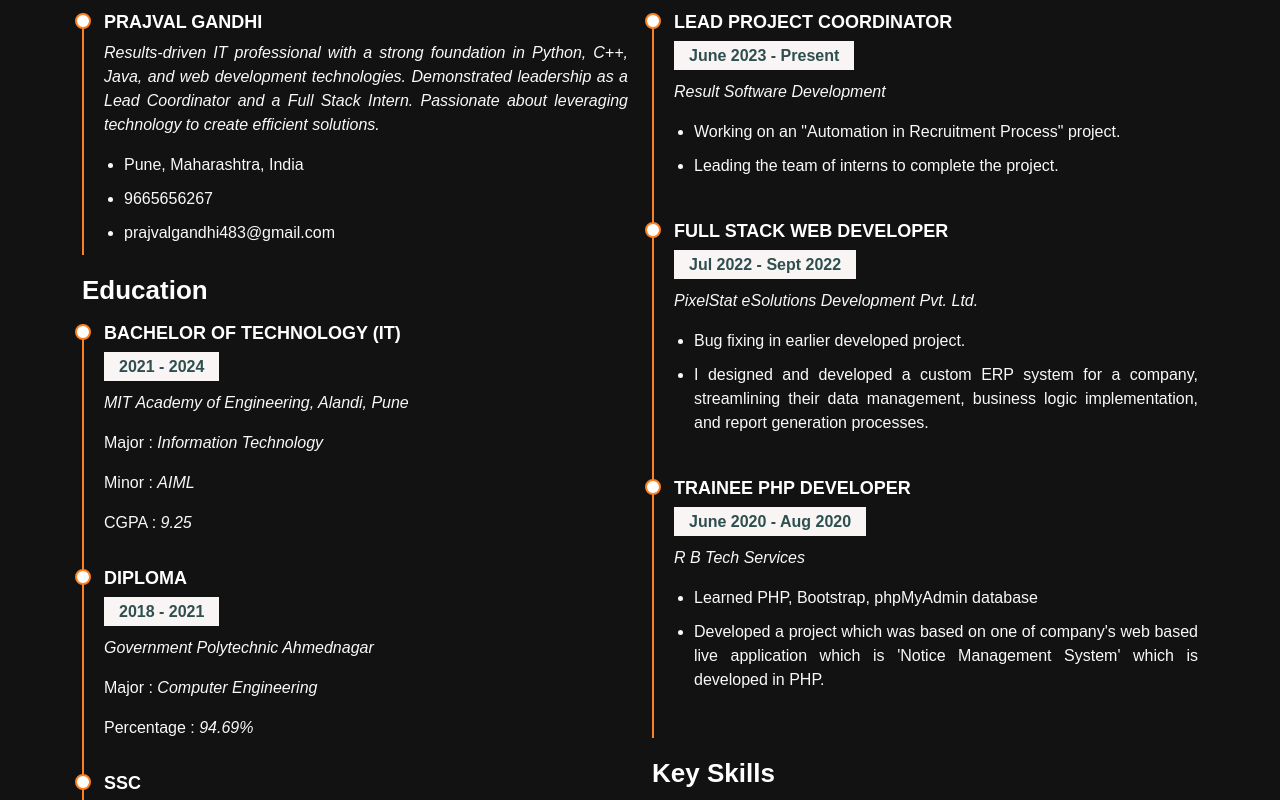
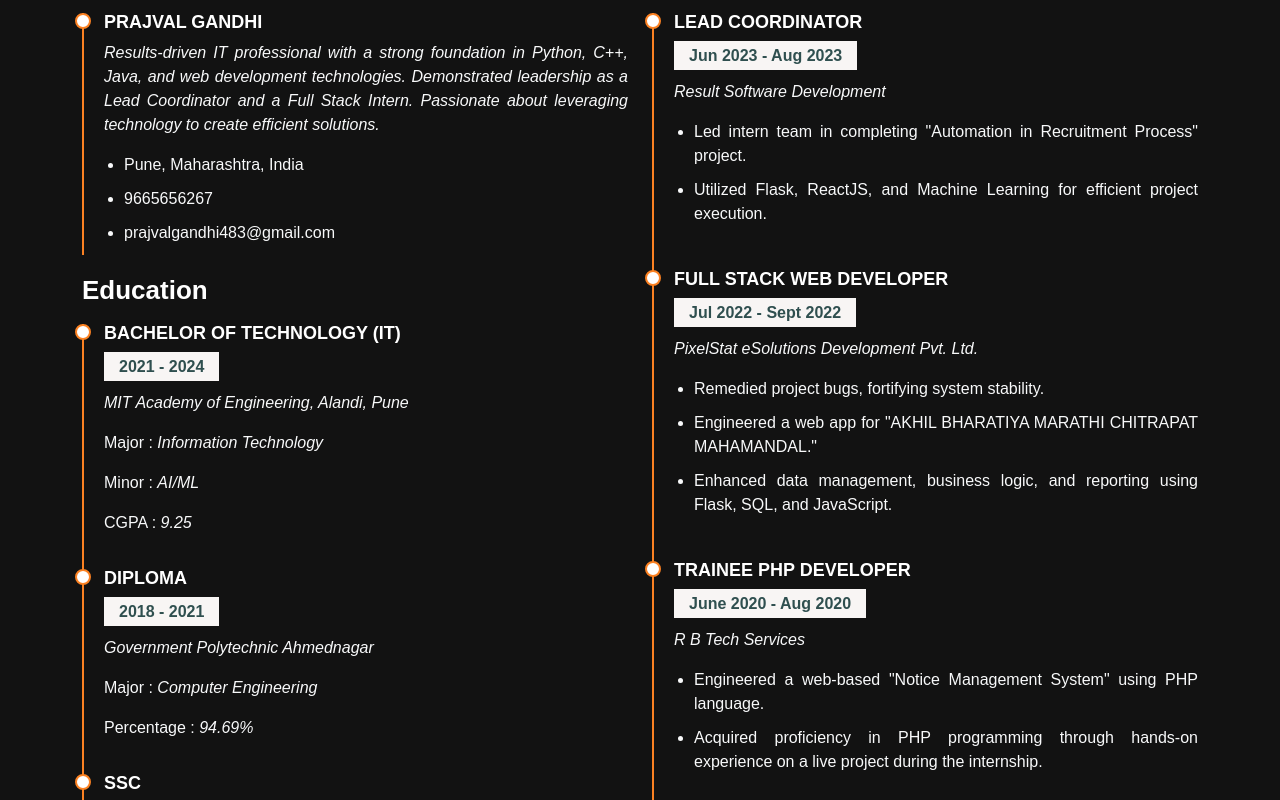
Before and after one commit to paju3125/Portfolio, a React (Create React App) app: page / in a window 1280 px wide. Shown: the part 2300-3100 px from the top of the page. Built offline with nearby package versions, Linux system fonts and the light colour scheme; some icons are missing.

Commit message:
content changed

```diff
--- a/src/components/internships/Internships.js
+++ b/src/components/internships/Internships.js
@@ -22,12 +22,90 @@ export default function Internships() {
             >
               <div className="card-body">
                 <div>
-                  <img src="/rbtechLogo.png" alt="" width={200} />
-                  <h5 className="card-title mt-3">PHP Developer - Intern</h5>
+                  <h5>
+                    <strong>Result Software Development Pvt. Ltd.</strong>
+                  </h5>
+                  <strong><h6 className="card-title mt-3">Lead Coordinator - Internship
+                  </h6></strong>
                 </div>
                 <ul className="card-text text-justify mt-3">
-                  <li> Developed a web-based <b>"Notice Management System"</b> during my internship using PHP language.</li><li> Gained expertise in PHP programming language while
-                    working on a live project during my internship. </li>
+                  <li>Led intern team in completing "Automation in Recruitment Process" project.
+                  </li>
+                  <li>Utilized Flask, ReactJS, and Machine Learning for efficient project execution.
+                  </li>
+                </ul>
+              </div>
+
+
+
+              <div className="card-footer my-2">
+                <p className="card-text">
+                  <span>
+                    <span className="badge bg-success p-1  mx-1">ReactJS</span>
+                    <span className="badge bg-danger p-1  mx-1">Flask</span>
+                    <span className="badge bg-light text-dark p-1  mx-1">
+                      Machine Learning
+                    </span>
+                    <span className="badge bg-info p-1  mx-1">Team Leadership</span>
+                  </span>
+                </p>
+              </div>
+            </div>
+          </div>
+
+          <div className="col" data-aos="zoom-in" data-aos-duration="1000">
+            <div
+              className="card bg-dark text-light mb-3"
+            >
+              <div className="card-body">
+                <div>
+                  <img
+                    src="/pixelstatLogo.jpg"
+                    alt=""
+                    width={200}
+                    height={40}
+                  />
+                  <h5 className="card-title mt-3">Full Stack Intern</h5>
+                </div>
+                <ul className="card-text text-justify mt-3">
+                  <li>Remedied project bugs, fortifying system stability.</li>
+                  <li>Engineered a web app for "AKHIL BHARATIYA MARATHI CHITRAPAT MAHAMANDAL."</li>
+                  <li>Enhanced data management, business logic, and reporting using Flask, SQL, and JavaScript.</li>
+                </ul>
+              </div>
+
+              <div className="card-footer my-2">
+                <p className="card-text">
+                  <span>
+                    <span className="badge bg-primary p-1  mx-1">Flask</span>
+                    <span className="badge bg-primary p-1  mx-1">Django</span>
+                    <span className="badge bg-warning p-1  mx-1">MySQL</span>
+                    <span className="badge bg-light text-dark p-1  mx-1">
+                      JavaScript
+                    </span>
+                    <span className="badge bg-danger p-1  mx-1">Bootstrap</span>
+                    <span className="badge bg-info p-1  mx-1">HTML</span>
+                    <span className="badge bg-success p-1  mx-1">CSS</span>
+                  </span>
+                </p>
+              </div>
+            </div>
+          </div>
+
+          <div className="col" data-aos="zoom-in" data-aos-duration="1000">
+            <div
+              className="card bg-dark text-light mb-3"
+            >
+              <div className="card-body">
+                <div>
+                  <img src="/rbtechLogo.png" alt="" width={200} />
+                  <h5 className="card-title mt-3">Trainee PHP Developer</h5>
+                </div>
+                <ul className="card-text text-justify mt-3">
+                  <li>Engineered a web-based "Notice Management System" using PHP language.
+                  </li>
+                  <li>Acquired proficiency in PHP programming through hands-on experience on a live project during the internship.
+                  </li>
                 </ul>
               </div>
 
@@ -47,82 +125,8 @@ export default function Internships() {
               </div>
             </div>
           </div>
-          <div className="col" data-aos="zoom-in" data-aos-duration="1000">
-            <div
-              className="card bg-dark text-light mb-3"
-            >
-              <div className="card-body">
-                <div>
-                  <img
-                    src="/pixelstatLogo.jpg"
-                    alt=""
-                    width={200}
-                    height={40}
-                  />
-                  <h5 className="card-title mt-3">Web Developer - Intern</h5>
-                </div>
-                <ul className="card-text text-justify mt-3">
-                  <li>Bug fixing in earlier developed project.
-                  </li><li>I designed and developed a custom ERP system for a
-                    company, streamlining their data management, business logic implementation, and report generation
-                    processes.
-                  </li>
-                </ul>
-              </div>
-
-              <div className="card-footer my-2">
-                <p className="card-text">
-                  <span>
-                    <span className="badge bg-info p-1  mx-1">HTML</span>
-                    <span className="badge bg-success p-1  mx-1">CSS</span>
-                    <span className="badge bg-danger p-1  mx-1">Bootstrap</span>
-                    <span className="badge bg-light text-dark p-1  mx-1">
-                      JavaScript
-                    </span>
-                    <span className="badge bg-secondary p-1  mx-1">Ajax</span>
-                    <span className="badge bg-primary p-1  mx-1">Flask</span>
-                    <span className="badge bg-primary p-1  mx-1">Django</span>
-                    <span className="badge bg-warning p-1  mx-1">MySQL</span>
-                  </span>
-                </p>
-              </div>
-            </div>
-          </div>
-          <div className="col" data-aos="zoom-in" data-aos-duration="1000">
-            <div
-              className="card bg-dark text-light mb-3"
-            >
-              <div className="card-body">
-                <div>
-                  <h5>
-                    <strong>Result Software Development Pvt. Ltd.</strong>
-                  </h5>
-                  <strong><h6 className="card-title mt-3">Lead Project Coordinator - Internship
-                  </h6></strong>
-                </div>
-                <ul className="card-text text-justify mt-3">
-                  <li>Working on an "Automation in Recruitment Process" project.
-                  </li><li>Leading the team of interns to complete the project.
-                  </li>
-                </ul>
-              </div>
 
 
-
-              <div className="card-footer my-2">
-                <p className="card-text">
-                  <span>
-                    <span className="badge bg-info p-1  mx-1">Team Leadership</span>
-                    <span className="badge bg-success p-1  mx-1">ReactJS</span>
-                    <span className="badge bg-danger p-1  mx-1">Flask</span>
-                    <span className="badge bg-light text-dark p-1  mx-1">
-                      Machine Learning
-                    </span>
-                  </span>
-                </p>
-              </div>
-            </div>
-          </div>
         </div>
       </div>
     </div >
--- a/src/components/resume/Resume.js
+++ b/src/components/resume/Resume.js
@@ -6,7 +6,7 @@ export default function Resume() {
     <section id="resume" className="resume">
       <div className="container text-light">
 
-        <h1 className="text-light heading" data-aos="fade-up" data-aos-duration="500">
+        <h1 className="text-light heading" data-aos="fade-up" data-aos-duration="300">
           <span>Resume</span>
         </h1>
         <button
@@ -14,11 +14,11 @@ export default function Resume() {
           onClick={() =>
             (window.location.href = "/Prajval_Gandhi_Resume.pdf")
           }
-          data-aos="zoom-out" data-aos-duration="2000"
+          data-aos="zoom-out" data-aos-duration="300"
         >
           Download Resume
         </button>
-        <div className="row text-justify" data-aos="fade-up" data-aos-duration="3000">
+        <div className="row text-justify" data-aos="fade-up" data-aos-duration="300">
           <div className="col-lg-6">
             <h3 className="resume-title">Summary</h3>
             <div className="resume-item pb-0">
@@ -41,7 +41,7 @@ export default function Resume() {
               <h5>2021 - 2024</h5>
               <p><em>MIT Academy of Engineering, Alandi, Pune</em></p>
               <p>Major : <em>Information Technology</em> </p>
-              <p>Minor : <em>AIML</em> </p>
+              <p>Minor : <em>AI/ML</em> </p>
               <p>CGPA : <em>9.25</em> </p>
             </div>
             <div className="resume-item">
@@ -61,13 +61,15 @@ export default function Resume() {
           <div className="col-lg-6 aos-init aos-animate" data-aos="fade-up" data-aos-delay="100">
             <h3 className="resume-title">Internship</h3>
             <div className="resume-item">
-              <h4>Lead Project Coordinator</h4>
-              <h5>June 2023 - Present
+              <h4>Lead Coordinator</h4>
+              <h5>Jun 2023 - Aug 2023
               </h5>
               <p><em>Result Software Development </em></p>
               <ul>
-                <li>Working on an "Automation in Recruitment Process" project.</li>
-                <li>Leading the team of interns to complete the project.</li>
+                <li>Led intern team in completing "Automation in Recruitment Process" project.
+                </li>
+                <li>Utilized Flask, ReactJS, and Machine Learning for efficient project execution.
+                </li>
               </ul>
             </div>
             <div className="resume-item">
@@ -75,11 +77,9 @@ export default function Resume() {
               <h5>Jul 2022 - Sept 2022</h5>
               <p><em>PixelStat eSolutions Development Pvt. Ltd.</em></p>
               <ul>
-                <li>Bug fixing in earlier developed project.</li>
-                <li>I designed and developed a custom ERP system for a
-                  company, streamlining their data management, business logic implementation, and report generation processes.
-
-                </li>
+                <li>Remedied project bugs, fortifying system stability.</li>
+                <li>Engineered a web app for "AKHIL BHARATIYA MARATHI CHITRAPAT MAHAMANDAL."</li>
+                <li>Enhanced data management, business logic, and reporting using Flask, SQL, and JavaScript.</li>
               </ul>
             </div>
             <div className="resume-item">
@@ -87,10 +87,9 @@ export default function Resume() {
               <h5>June 2020 - Aug 2020</h5>
               <p><em>R B Tech Services </em></p>
               <ul>
-                <li>Learned PHP, Bootstrap, phpMyAdmin database</li>
-                <li>Developed a project which was based on one of company's web
-                  based live application which is 'Notice Management System' which
-                  is developed in PHP.
+                <li>Engineered a web-based "Notice Management System" using PHP language.
+                </li>
+                <li>Acquired proficiency in PHP programming through hands-on experience on a live project during the internship.
                 </li>
               </ul>
             </div>
@@ -99,10 +98,10 @@ export default function Resume() {
               {/* <h4>Prajval Gandhi</h4> */}
 
               <ul>
-                <li>Well Known Languages: C++, JavaScript, Python, Java, PHP</li>
+                <li>Well Known Languages: C++, Python, JavaScript, Java, PHP</li>
                 <li>Hands on practice of MySQL and MongoDB</li>
                 <li>Frontend Development skills: HTML | CSS | JS | Bootstrap | ReactJS</li>
-                <li>Familiar with Django, Flask frameworks</li>
+                <li>Familiar with Flask, Django frameworks</li>
               </ul>
             </div>
           </div>
```
Also changed, not shown: src/components/projects/Projects.js (+0 -53 lines).
